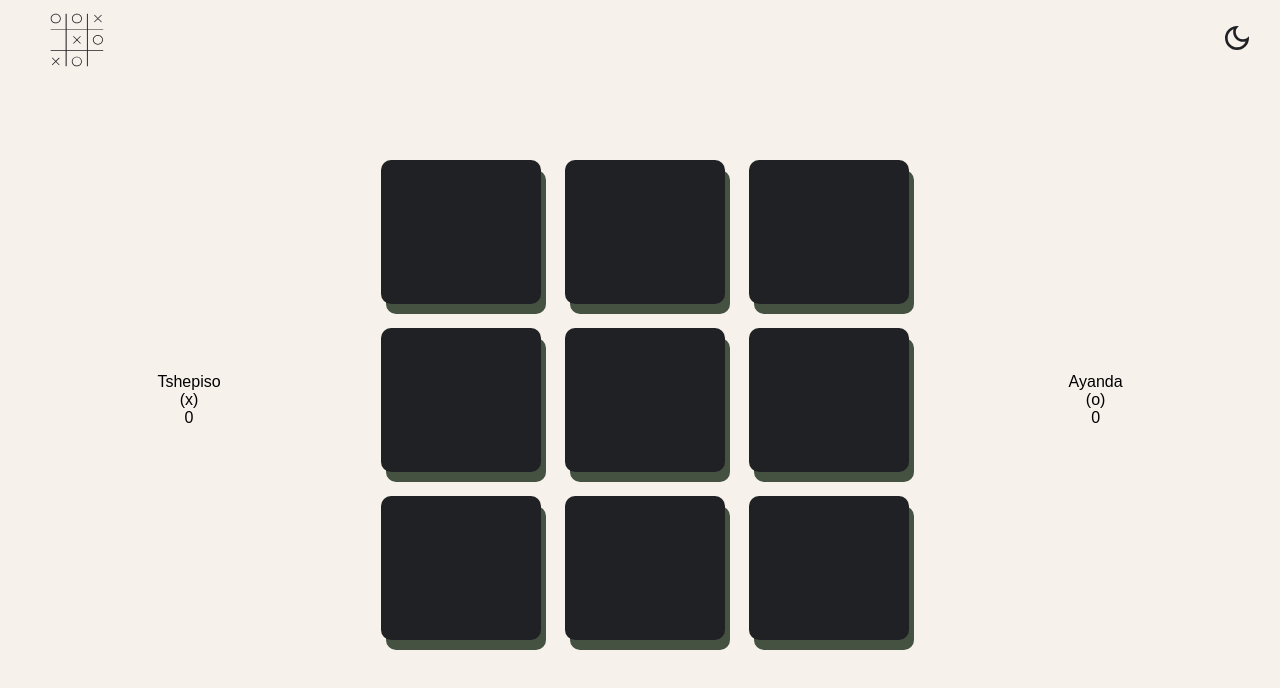
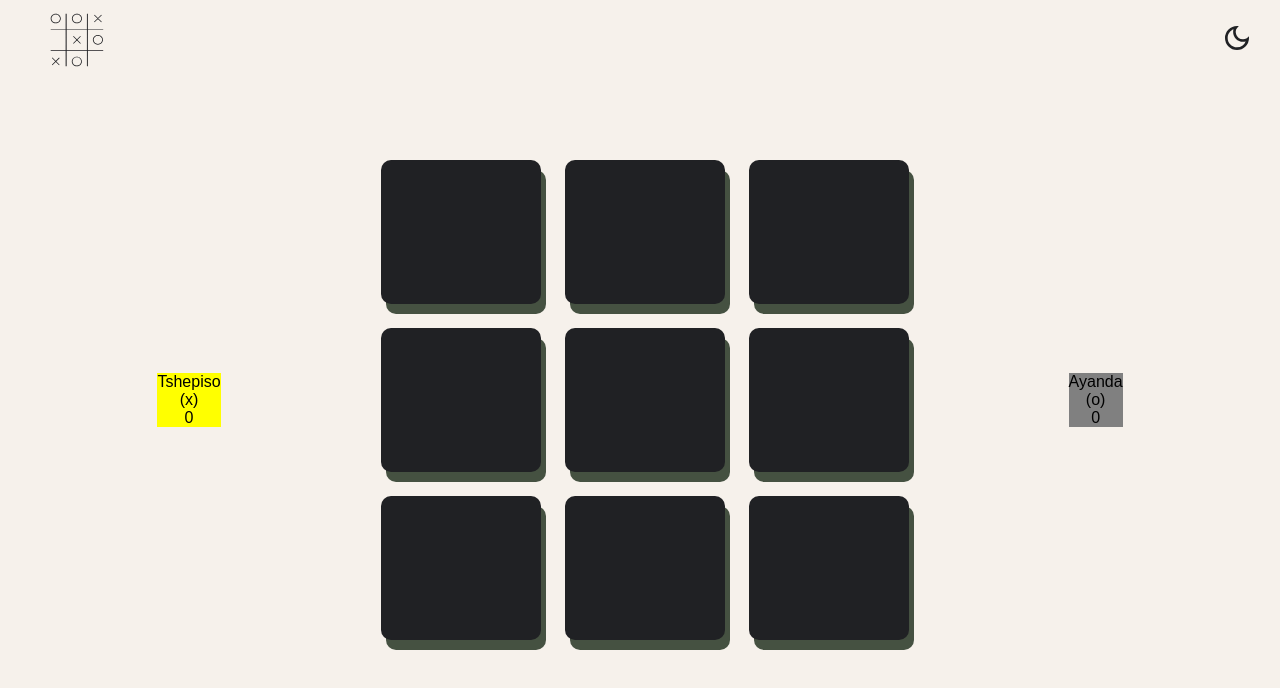
Before and after one commit to tcmbonani/tic-tac-toe, a React (Create React App) app: page /game-on in a window 1280 px wide. Shown: the top 688 px of the page. Built offline with nearby package versions, Linux system fonts and the light colour scheme; a web font is replaced by a local one.

Commit message:
active player

```diff
--- a/src/components/Player/Player.jsx
+++ b/src/components/Player/Player.jsx
@@ -1,9 +1,9 @@
 import React from 'react'
 import { PlayerWrapper } from './Player.styled';
 
-function Player({player}) {
+function Player({player, isPlayerActive}) {
   return (
-    <PlayerWrapper>
+    <PlayerWrapper isPlayerActive={ isPlayerActive ?? false}>
     <div>
       {player.name} ({player.choice})
     </div>
--- a/src/components/Player/Player.styled.js
+++ b/src/components/Player/Player.styled.js
@@ -6,5 +6,6 @@ flex-direction: column;
 justify-content: center;
 align-items: center;
 margin: 10rem;
+background-color: ${({isPlayerActive}) => isPlayerActive ? "yellow" : "grey"};
 
 `
--- a/src/pages/Game/Game.jsx
+++ b/src/pages/Game/Game.jsx
@@ -10,13 +10,13 @@ function Game () {
   const { game } = useContext(GameContext);
   return (
     <Container>
-      <Player player={game.player1}/>
+      <Player player={game.player1} isPlayerActive={game.player1.choice === game.turn}/>
       <GameBoardStyle>
       {game.board.map((item, index) => (
           <GameCell key={index} cellItem={item} index={index}/>
         ))}
       </GameBoardStyle>
-      <Player player={game.player2}/>
+      <Player player={game.player2} isPlayerActive={game.player2.choice === game.turn}/>
     </Container>
   );
 }
```
Also changed, not shown: src/contexts/GameContext.js (indentation only).
